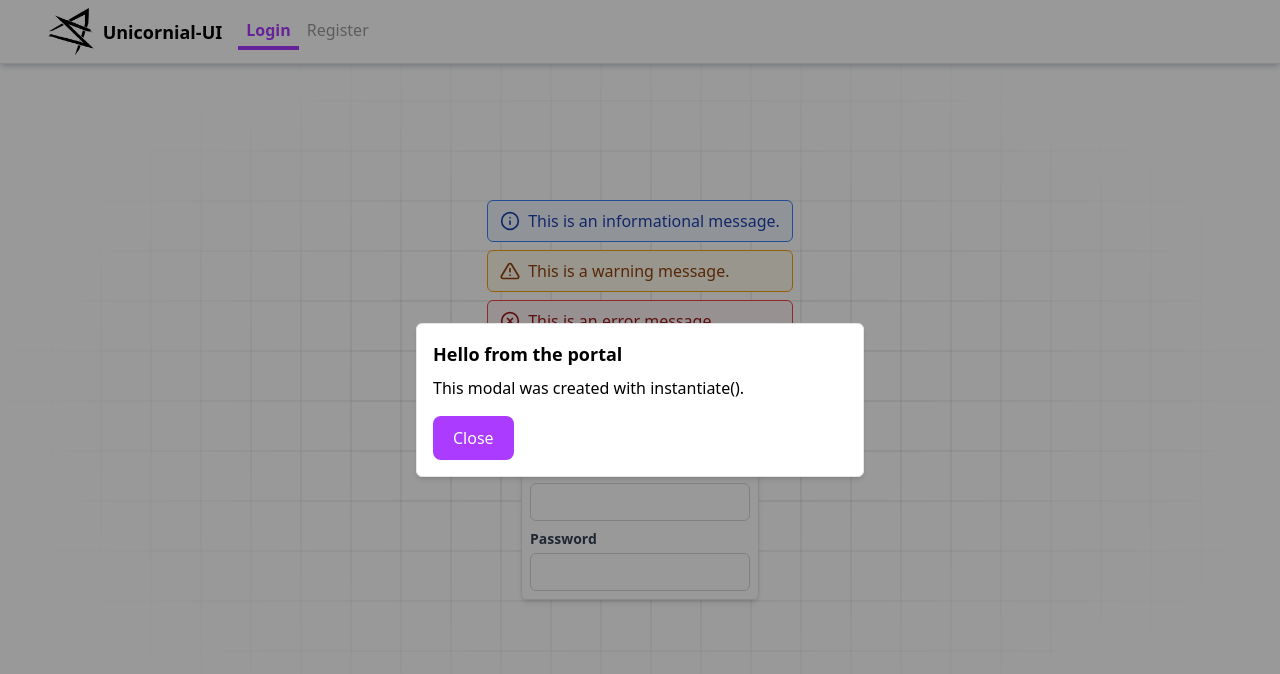
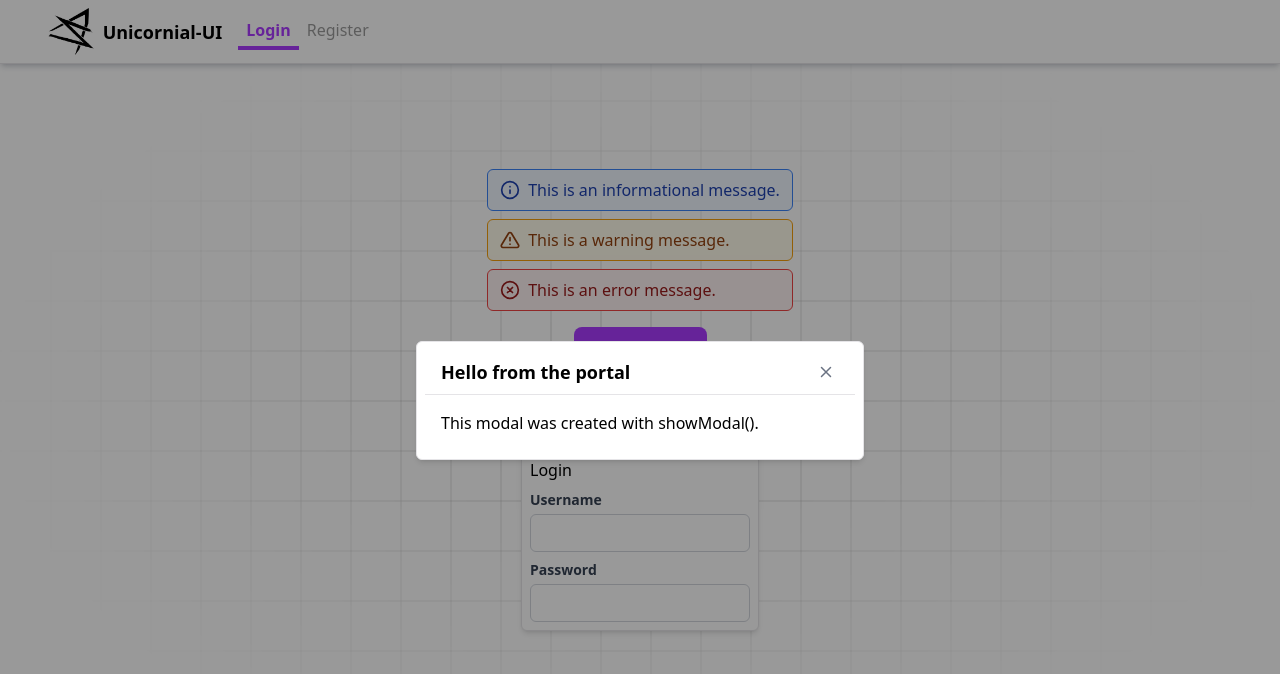
Before and after one commit to ElReyUnicornio/unicornial-ui, a React (Vite) app: page / in a window 1280 px wide. Both pictures are taken after a click on the button "Open modal". Shown: the top 674 px of the page. Built offline with nearby package versions, Linux system fonts and the light colour scheme.

Commit message:
add modal and alerts util functions

```diff
--- a/src/components/Alert.tsx
+++ b/src/components/Alert.tsx
@@ -1,14 +1,14 @@
 import type React from "react";
 import type { HTMLAttributes } from "react";
 
-type AlertVariant = "warning" | "info" | "error";
+export type AlertVariant = "warning" | "info" | "error";
 
 interface AlertProps extends HTMLAttributes<HTMLDivElement> {
   variant?: AlertVariant;
   children?: React.ReactNode;
 }
 
-const alertColors: Record<AlertVariant, { color: string; background: string; border: string }> = {
+export const alertColors: Record<AlertVariant, { color: string; background: string; border: string }> = {
   warning: { color: "#92400e", background: "#fffbeb", border: "#f59e0b" },
   info: { color: "#1e40af", background: "#eff6ff", border: "#3b82f6" },
   error: { color: "#991b1b", background: "#fef2f2", border: "#ef4444" },
@@ -35,11 +35,11 @@ const iconPaths: Record<AlertVariant, React.ReactNode> = {
   ),
 };
 
-function AlertIcon({ variant }: { variant: AlertVariant }) {
+export function AlertIcon({ variant, size = 20 }: { variant: AlertVariant; size?: number }) {
   return (
     <svg
-      width="20"
-      height="20"
+      width={size}
+      height={size}
       viewBox="0 0 24 24"
       fill="none"
       stroke="currentColor"
--- /dev/null
+++ b/src/components/AlertDialog.tsx
@@ -0,0 +1,62 @@
+import type { ReactNode } from "react";
+import { Surface } from "./Surface";
+import { Button } from "./Button";
+import { AlertIcon, alertColors, type AlertVariant } from "./Alert";
+import { CloseButton, useEscape } from "./Modal";
+
+interface AlertDialogProps {
+  variant?: AlertVariant;
+  message: ReactNode;
+  onConfirm?: () => void;
+  onReject?: () => void;
+}
+
+const dialogButtons: Record<AlertVariant, { confirm: string; reject?: string }> = {
+  info: { confirm: "Accept" },
+  warning: { confirm: "Continue", reject: "Cancel" },
+  error: { confirm: "Retry", reject: "Close" },
+};
+
+export function AlertDialog({ variant = "info", message, onConfirm, onReject }: AlertDialogProps) {
+  const colors = alertColors[variant];
+  const buttons = dialogButtons[variant];
+  useEscape(onReject);
+
+  return (
+    <div
+      className="fixed inset-0 flex items-center justify-center p-4"
+      style={{ backgroundColor: "#00000066" }}
+      onClick={onReject}
+    >
+      <Surface
+        role="alertdialog"
+        aria-modal="true"
+        className="relative w-full max-w-sm flex flex-col items-center gap-4 p-6 text-center"
+        onClick={(event) => event.stopPropagation()}
+      >
+        <div className="absolute top-2 right-2">
+          <CloseButton onClick={onReject} />
+        </div>
+        <div
+          className="flex items-center justify-center w-14 h-14 rounded-full"
+          style={{ color: colors.color, backgroundColor: colors.background }}
+        >
+          <AlertIcon variant={variant} size={32} />
+        </div>
+        <p>{message}</p>
+        <div className="flex gap-2">
+          {buttons.reject && (
+            <Button type="button" variant="outline" onClick={onReject}>
+              {buttons.reject}
+            </Button>
+          )}
+          <Button type="button" onClick={onConfirm}>
+            {buttons.confirm}
+          </Button>
+        </div>
+      </Surface>
+    </div>
+  );
+}
+
+export default AlertDialog;
--- a/src/components/Modal.tsx
+++ b/src/components/Modal.tsx
@@ -7,15 +7,44 @@ interface ModalProps extends Omit<HTMLAttributes<HTMLDivElement>, "title"> {
   children?: ReactNode;
 }
 
-export function Modal({ title, onClose, className = "", style, children, ...props }: ModalProps) {
+export function CloseButton({ onClick }: { onClick?: () => void }) {
+  return (
+    <button
+      type="button"
+      aria-label="Close"
+      onClick={onClick}
+      className="shrink-0 p-1 rounded-md cursor-pointer text-gray-500 hover:bg-black/10"
+    >
+      <svg
+        width="18"
+        height="18"
+        viewBox="0 0 24 24"
+        fill="none"
+        stroke="currentColor"
+        strokeWidth="2"
+        strokeLinecap="round"
+        strokeLinejoin="round"
+        aria-hidden="true"
+      >
+        <path d="M18 6 6 18M6 6l12 12" />
+      </svg>
+    </button>
+  );
+}
+
+export function useEscape(onEscape?: () => void) {
   useEffect(() => {
-    if (!onClose) return;
+    if (!onEscape) return;
     const handleKeyDown = (event: KeyboardEvent) => {
-      if (event.key === "Escape") onClose();
+      if (event.key === "Escape") onEscape();
     };
     document.addEventListener("keydown", handleKeyDown);
     return () => document.removeEventListener("keydown", handleKeyDown);
-  }, [onClose]);
+  }, [onEscape]);
+}
+
+export function Modal({ title, onClose, className = "", style, children, ...props }: ModalProps) {
+  useEscape(onClose);
 
   return (
     <div
@@ -27,12 +56,15 @@ export function Modal({ title, onClose, className = "", style, children, ...prop
         role="dialog"
         aria-modal="true"
         {...props}
-        className={["w-full max-w-md p-4", className].join(" ")}
+        className={["w-full max-w-md p-0", className].join(" ")}
         style={style}
         onClick={(event) => event.stopPropagation()}
       >
-        {title && <h2 className="mb-2 text-lg font-bold">{title}</h2>}
-        {children}
+        <div className="flex items-center justify-between gap-2 px-4 py-2 border-b border-inherit">
+          <h2 className="text-lg font-bold">{title}</h2>
+          <CloseButton onClick={onClose} />
+        </div>
+        <div className="p-4">{children}</div>
       </Surface>
     </div>
   );
--- a/src/index.ts
+++ b/src/index.ts
@@ -12,6 +12,7 @@ export { default as Tabs } from "./components/Tab";
 
 export { Alert } from "./components/Alert";
 export { Modal } from "./components/Modal";
+export { AlertDialog } from "./components/AlertDialog";
 
 //forms
 export { Form, useForm } from "./components/Form";
@@ -23,6 +24,8 @@ export { Button } from "./components/Button";
 export { MobileOnly } from "./components/Mobile";
 export { DesktopOnly } from "./components/Desktop";
 export { instantiate } from "./utils/portal";
+export { showModal, showAlert } from "./utils/dialogs";
+export type { AlertHandle } from "./utils/dialogs";
 export type { Instance, InstanceApi, InstanceContent } from "./utils/portal";
 export { Validate } from "./utils/validation";
 export { validators } from "./utils/validators";
--- a/src/main.tsx
+++ b/src/main.tsx
@@ -11,13 +11,11 @@ import { Form } from "./components/Form";
 import Tabs from "./components/Tab";
 import Header from "./components/Header";
 import { Alert } from "./components/Alert";
-import { Modal } from "./components/Modal";
 import { Button } from "./components/Button";
-import { instantiate } from "./utils/portal";
+import { showAlert, showModal } from "./utils/dialogs";
 import Logo from "./assets/logo.png";
 
 createRoot(document.getElementById("root")!).render(
-
   <StrictMode>
     <ThemeProvider config={{ ...themeConfig, darkMode: false }}>
       <Main />
@@ -28,12 +26,13 @@ createRoot(document.getElementById("root")!).render(
 const TabsEnum = {
   Login: 0,
   Register: 1,
-}
+};
 
 function Main() {
   const [selectedTab, setSelectedTab] = useState(TabsEnum.Login);
 
-  return <Background
+  return (
+    <Background
       variant="grid"
       size={50}
       color="#00000022"
@@ -42,7 +41,11 @@ function Main() {
     >
       <Header>
         <Header.Logo src={Logo} alt="Logo" title="Unicornial-UI" />
-          <Tabs variant="underline" className="h-full items-center" onChange={(i) => setSelectedTab(i)}>
+        <Tabs
+          variant="underline"
+          className="h-full items-center"
+          onChange={(i) => setSelectedTab(i)}
+        >
           <Tabs.Item>Login</Tabs.Item>
           <Tabs.Item>Register</Tabs.Item>
         </Tabs>
@@ -56,18 +59,31 @@ function Main() {
         type="button"
         className="mb-4"
         onClick={() =>
-            instantiate(({ close }) => (
-              <Modal title="Hello from the portal" onClose={close}>
-                <p className="mb-4">This modal was created with instantiate().</p>
-                <Button type="button" onClick={close}>
-                  Close
-                </Button>
-              </Modal>
-            ))
+          showModal(
+            "Hello from the portal",
+            () => console.log("modal closed"),
+            <p>This modal was created with showModal().</p>,
+          )
         }
       >
         Open modal
       </Button>
+      <div className="flex gap-2 mb-4">
+        {(["info", "warning", "error"] as const).map((type) => (
+          <Button
+            key={type}
+            type="button"
+            variant="outline"
+            onClick={() =>
+              showAlert(type, `This is a ${type} alert.`)
+                .onConfirm(() => console.log(`${type} confirmed`))
+                .onReject(() => console.log(`${type} rejected`))
+            }
+          >
+            {type} alert
+          </Button>
+        ))}
+      </div>
       <Form
         initialValues={{ username: "", password: "" }}
         onSubmit={(values, hasErrors) => {
@@ -109,4 +125,5 @@ function Main() {
         </Surface>
       </Form>
     </Background>
+  );
 }
--- /dev/null
+++ b/src/utils/dialogs.tsx
@@ -0,0 +1,57 @@
+import type { ReactNode } from "react";
+import { Modal } from "../components/Modal";
+import { AlertDialog } from "../components/AlertDialog";
+import type { AlertVariant } from "../components/Alert";
+import { instantiate, type Instance } from "./portal";
+
+export function showModal(title: ReactNode, onClose: (() => void) | undefined, child: ReactNode): Instance {
+  return instantiate(({ close }) => (
+    <Modal
+      title={title}
+      onClose={() => {
+        close();
+        onClose?.();
+      }}
+    >
+      {child}
+    </Modal>
+  ));
+}
+
+/** Resolves to `true` when confirmed and `false` when rejected/dismissed. Never rejects. */
+export interface AlertHandle extends Promise<boolean> {
+  onConfirm: (callback: () => void) => AlertHandle;
+  onReject: (callback: () => void) => AlertHandle;
+  close: () => void;
+}
+
+export function showAlert(type: AlertVariant, message: ReactNode): AlertHandle {
+  let instance!: Instance;
+  const result = new Promise<boolean>((resolve) => {
+    const finish = (confirmed: boolean) => {
+      instance.close();
+      resolve(confirmed);
+    };
+    instance = instantiate(
+      <AlertDialog
+        variant={type}
+        message={message}
+        onConfirm={() => finish(true)}
+        onReject={() => finish(false)}
+      />,
+    );
+  });
+
+  const handle: AlertHandle = Object.assign(result, {
+    onConfirm: (callback: () => void) => {
+      result.then((confirmed) => confirmed && callback());
+      return handle;
+    },
+    onReject: (callback: () => void) => {
+      result.then((confirmed) => !confirmed && callback());
+      return handle;
+    },
+    close: () => instance.close(),
+  });
+  return handle;
+}
```
Lines whose indentation alone changed are shown as unchanged.
